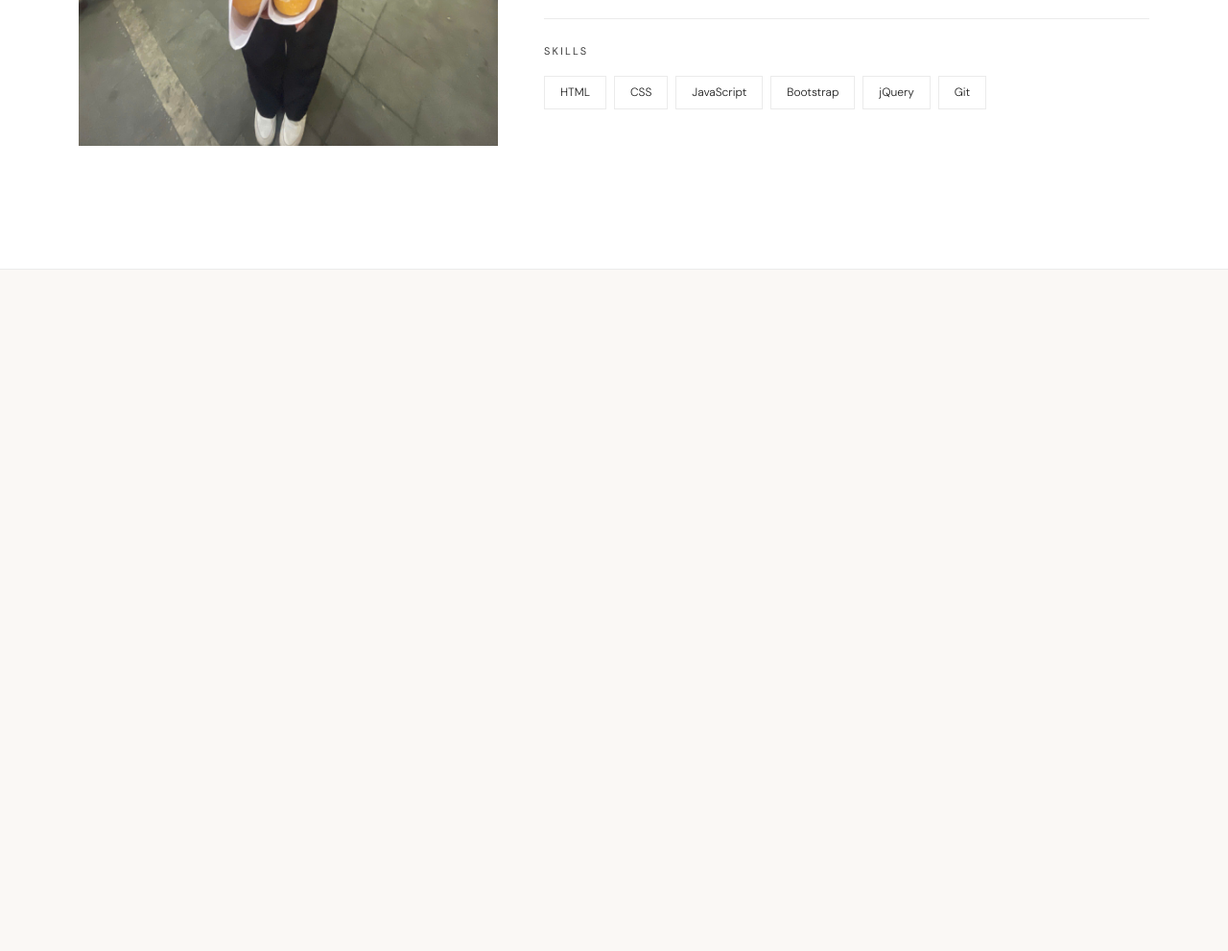
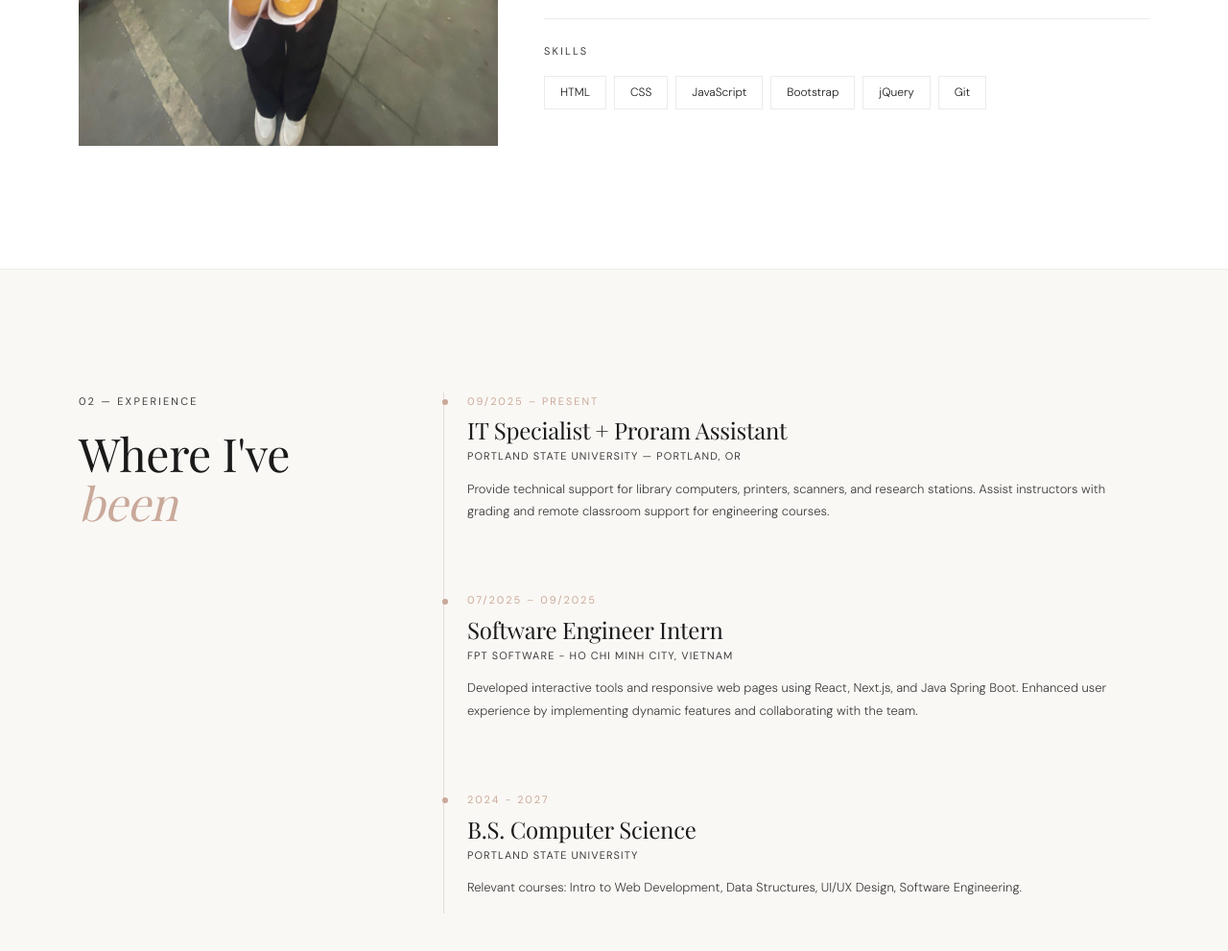
Before and after one commit to minomeow12/webdev-portfolio, a plain HTML site: page index.html in a window 1280 px wide. Shown: the part 1360-2351 px from the top of the page at 96% size. Before the commit the page ends 1641 px from the top, so only its background shows below. Drawn offline with nearby package versions, Linux system fonts and the light colour scheme; a web font is replaced by a local one.

Commit message:
add experience html + css

```diff
--- a/css/style.css
+++ b/css/style.css
@@ -467,3 +467,67 @@ h4 {
   border-color: var(--accent);
   color: var(--accent);
 }
+
+/* Experience */
+.section-experience {
+  padding: 8rem 0;
+  background: var(--background);
+}
+
+.timeline {
+  padding-left: 1.5rem;
+  border-left: 1px solid var(--border-solid);
+  display: flex;
+  flex-direction: column;
+  gap: 3.5rem;
+}
+
+.timeline-item {
+  position: relative;
+}
+
+.timeline-item::before {
+  content: "";
+  position: absolute;
+  left: -1.62rem;
+  top: 0.45rem;
+  width: 6px;
+  height: 6px;
+  border-radius: 50%;
+  background: var(--accent);
+}
+
+.timeline-year {
+  font-family: var(--font-sans);
+  font-size: 11px;
+  letter-spacing: 0.18em;
+  text-transform: uppercase;
+  color: var(--accent);
+  margin-bottom: 0.5rem;
+  font-weight: 400;
+}
+
+.timeline-role {
+  font-family: var(--font-serif);
+  font-size: 1.5rem;
+  font-weight: 300;
+  margin-bottom: 0.2rem;
+}
+
+.timeline-company {
+  font-family: var(--font-sans);
+  font-size: 11px;
+  letter-spacing: 0.1em;
+  text-transform: uppercase;
+  color: var(--muted-foreground);
+  margin-bottom: 0.8rem;
+  font-weight: 400;
+}
+
+.timeline-desc {
+  font-family: var(--font-sans);
+  font-size: 13px;
+  color: var(--secondary);
+  line-height: 1.8;
+  font-weight: 300;
+}
--- a/index.html
+++ b/index.html
@@ -183,6 +183,65 @@
         </div>
       </section>
 
+       <!-- ───── EXPERIENCE ───── -->
+      <section
+        id="experience"
+        class="section-experience"
+        aria-label="Experience"
+      >
+        <div class="container">
+          <div class="row">
+            <div class="col-lg-4">
+              <p class="section-label">02 — Experience</p>
+              <h2 class="section-title">Where I've<br /><em>been</em></h2>
+            </div>
+            <div class="col-lg-8">
+              <div class="timeline">
+                <div class="timeline-item reveal">
+                  <div class="timeline-year">09/2025 – Present</div>
+                  <h3 class="timeline-role">
+                    IT Specialist + Proram Assistant
+                  </h3>
+                  <p class="timeline-company">
+                    Portland State University — Portland, OR
+                  </p>
+                  <p class="timeline-desc">
+                    Provide technical support for library computers, printers,
+                    scanners, and research stations. Assist instructors with
+                    grading and remote classroom support for engineering
+                    courses.
+                  </p>
+                </div>
+
+                <div class="timeline-item reveal">
+                  <div class="timeline-year">07/2025 – 09/2025</div>
+                  <h3 class="timeline-role">Software Engineer Intern</h3>
+                  <p class="timeline-company">
+                    FPT Software - Ho Chi Minh city, Vietnam
+                  </p>
+                  <p class="timeline-desc">
+                    Developed interactive tools and responsive web pages using
+                    React, Next.js, and Java Spring Boot. Enhanced user
+                    experience by implementing dynamic features and
+                    collaborating with the team.
+                  </p>
+                </div>
+
+                <div class="timeline-item reveal">
+                  <div class="timeline-year">2024 - 2027</div>
+                  <h3 class="timeline-role">B.S. Computer Science</h3>
+                  <p class="timeline-company">Portland State University</p>
+                  <p class="timeline-desc">
+                    Relevant courses: Intro to Web Development, Data Structures,
+                    UI/UX Design, Software Engineering.
+                  </p>
+                </div>
+              </div>
+            </div>
+          </div>
+        </div>
+      </section>
+
 
       </main>
       <script src="https://cdn.jsdelivr.net/npm/bootstrap@5.3.3/dist/js/bootstrap.bundle.min.js"></script>
```
